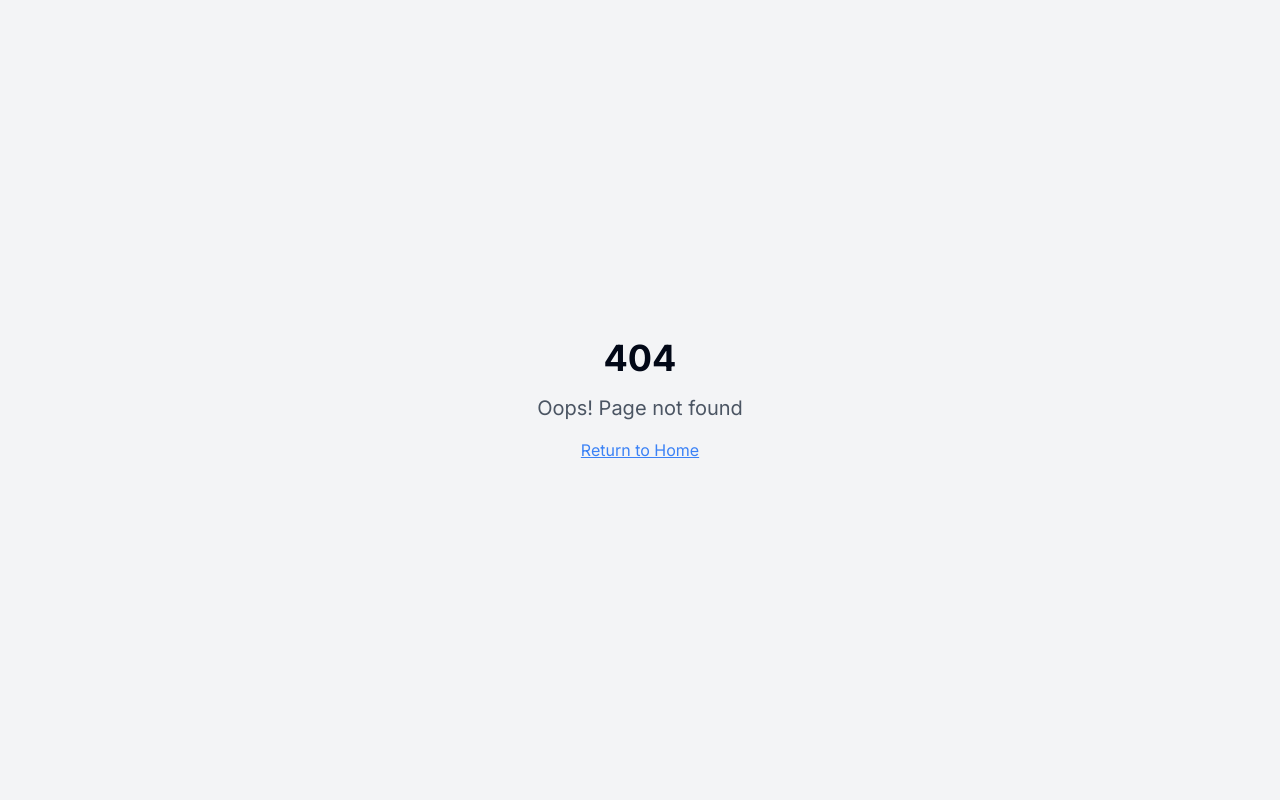
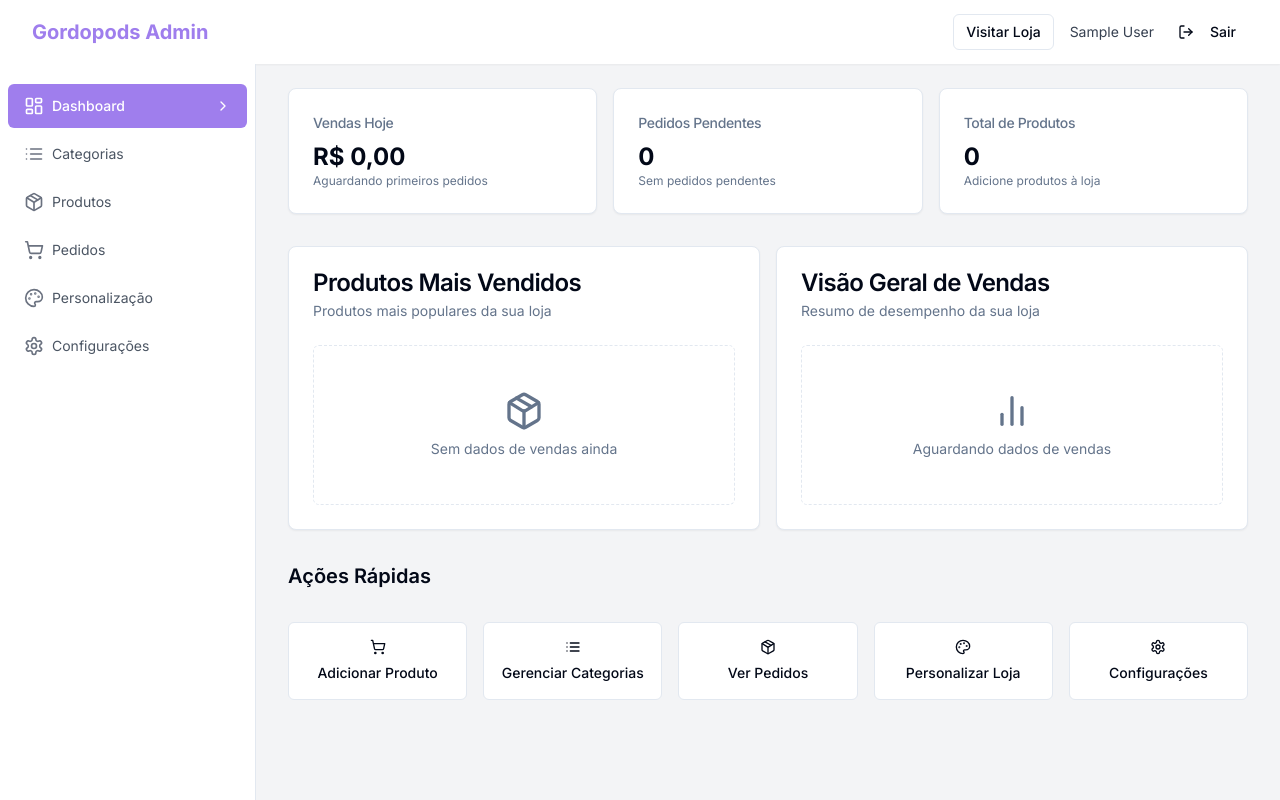
Before and after one commit to GaaspaaRn/gordopods-admin-panel, a React (Vite) app: page /z1k4adm in a window 1280 px wide. Before the commit this address had no page. Built offline with nearby package versions, Linux system fonts and the light colour scheme; sample sign-in values are in the browser's storage.

Commit message:
Refactor: Update routes and remove admin links
-   Modified `src/App.tsx` to set `/` to `StoreFront` and move admin routes to `/z1k4adm`.
-   Removed admin access links from `Index.tsx` and updated internal links.
-   Ensured `ProtectedRoute` and login functionality remain intact.

```diff
--- a/src/App.tsx
+++ b/src/App.tsx
@@ -9,7 +9,6 @@ import { CategoryProvider } from "./contexts/CategoryContext";
 import { StoreSettingsProvider } from "./contexts/StoreSettingsContext";
 import { ProductProvider } from "./contexts/ProductContext";
 import { CartProvider } from "./contexts/CartContext";
-import Index from "./pages/Index";
 import Login from "./pages/Login";
 import Dashboard from "./pages/admin/Dashboard";
 import Categories from "./pages/admin/Categories";
@@ -54,13 +53,13 @@ const App = () => (
                 <BrowserRouter>
                   <Routes>
                     {/* Public routes */}
-                    <Route path="/" element={<Index />} />
+                    <Route path="/" element={<StoreFront />} />
                     <Route path="/login" element={<Login />} />
-                    <Route path="/loja" element={<StoreFront />} />
+                    <Route path="/loja" element={<Navigate to="/" replace />} />
 
-                    {/* Protected admin routes */}
+                    {/* Protected admin routes - moved to /z1k4adm */}
                     <Route
-                      path="/admin"
+                      path="/z1k4adm"
                       element={
                         <ProtectedRoute>
                           <Dashboard />
@@ -68,7 +67,7 @@ const App = () => (
                       }
                     />
                     <Route
-                      path="/admin/categorias"
+                      path="/z1k4adm/categorias"
                       element={
                         <ProtectedRoute>
                           <Categories />
@@ -76,7 +75,7 @@ const App = () => (
                       }
                     />
                     <Route
-                      path="/admin/produtos"
+                      path="/z1k4adm/produtos"
                       element={
                         <ProtectedRoute>
                           <Products />
@@ -84,7 +83,7 @@ const App = () => (
                       }
                     />
                     <Route
-                      path="/admin/pedidos"
+                      path="/z1k4adm/pedidos"
                       element={
                         <ProtectedRoute>
                           <Orders />
@@ -92,7 +91,7 @@ const App = () => (
                       }
                     />
                     <Route
-                      path="/admin/personalizacao"
+                      path="/z1k4adm/personalizacao"
                       element={
                         <ProtectedRoute>
                           <StoreCustomization />
@@ -100,7 +99,7 @@ const App = () => (
                       }
                     />
                     <Route
-                      path="/admin/configuracoes"
+                      path="/z1k4adm/configuracoes"
                       element={
                         <ProtectedRoute>
                           <Settings />
--- a/src/components/admin/AdminLayout.tsx
+++ b/src/components/admin/AdminLayout.tsx
@@ -1,132 +1,163 @@
 
-import { ReactNode, useState } from 'react';
-import { Link, useLocation } from 'react-router-dom';
-import { cn } from '@/lib/utils';
+import React, { useState } from 'react';
+import { Link, useLocation, useNavigate } from 'react-router-dom';
+import { useAuth } from '@/contexts/AuthContext';
 import { Button } from '@/components/ui/button';
 import {
   LayoutDashboard,
-  Tag,
-  ShoppingCart,
+  Package,
+  List,
   Palette,
   Settings,
+  LogOut,
   Menu,
   X,
-  LogOut
+  ShoppingCart,
+  ChevronRight
 } from 'lucide-react';
-import { useAuth } from '@/contexts/AuthContext';
-import { Separator } from '@/components/ui/separator';
-
-type NavigationItem = {
-  name: string;
-  href: string;
-  icon: typeof LayoutDashboard;
-};
-
-const navigation: NavigationItem[] = [
-  { name: 'Dashboard', href: '/admin', icon: LayoutDashboard },
-  { name: 'Categorias', href: '/admin/categorias', icon: Tag },
-  { name: 'Produtos', href: '/admin/produtos', icon: ShoppingCart },
-  { name: 'Personalização', href: '/admin/personalizacao', icon: Palette },
-  { name: 'Configurações', href: '/admin/configuracoes', icon: Settings },
-];
 
 interface AdminLayoutProps {
-  children: ReactNode;
+  children: React.ReactNode;
 }
 
-export default function AdminLayout({ children }: AdminLayoutProps) {
-  const [sidebarOpen, setSidebarOpen] = useState(false);
+const AdminLayout = ({ children }: AdminLayoutProps) => {
+  const { user, logout } = useAuth();
   const location = useLocation();
-  const { logout } = useAuth();
+  const navigate = useNavigate();
+  const [isMobileMenuOpen, setIsMobileMenuOpen] = useState(false);
 
-  const currentPage = navigation.find(item =>
-    item.href === location.pathname ||
-    (item.href !== '/admin' && location.pathname.startsWith(item.href))
-  );
+  const handleLogout = () => {
+    logout();
+    navigate('/login');
+  };
+
+  const isActive = (path: string) => {
+    return location.pathname === path || location.pathname.startsWith(`${path}/`);
+  };
+
+  const menuItems = [
+    { name: 'Dashboard', icon: <LayoutDashboard size={20} />, path: '/z1k4adm' },
+    { name: 'Categorias', icon: <List size={20} />, path: '/z1k4adm/categorias' },
+    { name: 'Produtos', icon: <Package size={20} />, path: '/z1k4adm/produtos' },
+    { name: 'Pedidos', icon: <ShoppingCart size={20} />, path: '/z1k4adm/pedidos' },
+    { name: 'Personalização', icon: <Palette size={20} />, path: '/z1k4adm/personalizacao' },
+    { name: 'Configurações', icon: <Settings size={20} />, path: '/z1k4adm/configuracoes' },
+  ];
 
   return (
-    <div className="flex h-full min-h-screen bg-gray-50">
-      {/* Mobile sidebar */}
-      <div
-        className={cn(
-          "fixed inset-0 z-40 lg:hidden bg-black/80 transition-opacity duration-300",
-          sidebarOpen ? "opacity-100" : "opacity-0 pointer-events-none"
-        )}
-        onClick={() => setSidebarOpen(false)}
-      />
+    <div className="min-h-screen bg-gray-100 flex flex-col">
+      {/* Header */}
+      <header className="bg-white shadow-sm">
+        <div className="max-w-7xl mx-auto px-4 sm:px-6 lg:px-8">
+          <div className="flex justify-between h-16">
+            <div className="flex">
+              {/* Mobile menu button */}
+              <div className="flex items-center md:hidden">
+                <button
+                  onClick={() => setIsMobileMenuOpen(!isMobileMenuOpen)}
+                  className="text-gray-500 hover:text-gray-800 p-2"
+                >
+                  {isMobileMenuOpen ? <X size={20} /> : <Menu size={20} />}
+                </button>
+              </div>
 
-      <div
-        className={cn(
-          "fixed inset-y-0 left-0 z-40 w-64 bg-white shadow-lg transform transition-transform duration-300 ease-in-out lg:translate-x-0 lg:static lg:inset-auto",
-          sidebarOpen ? "translate-x-0" : "-translate-x-full"
-        )}
-      >
-        <div className="flex h-16 items-center justify-between px-4 border-b">
-          <Link to="/admin" className="text-xl font-semibold text-brand-purple">
-            Gordopods
+              {/* Logo */}
+              <div className="flex-shrink-0 flex items-center">
+                <Link to="/z1k4adm" className="text-xl font-bold text-primary">
+                  Gordopods Admin
+                </Link>
+              </div>
+            </div>
+
+            <div className="flex items-center">
+              {/* Visit store button */}
+              <Link to="/" className="hidden md:block mr-4">
+                <Button variant="outline" size="sm">
+                  Visitar Loja
+                </Button>
+              </Link>
+
+              {/* User info and logout */}
+              <div className="flex items-center">
+                <span className="hidden md:block text-sm text-gray-700 mr-3">
+                  {user?.name || user?.email}
+                </span>
+                <Button variant="ghost" size="sm" onClick={handleLogout}>
+                  <LogOut size={18} />
+                  <span className="sr-only md:not-sr-only md:ml-2">Sair</span>
+                </Button>
+              </div>
+            </div>
+          </div>
+        </div>
+      </header>
+
+      {/* Mobile menu */}
+      <div className={`md:hidden ${isMobileMenuOpen ? 'block' : 'hidden'}`}>
+        <nav className="bg-white shadow-inner px-4 py-2 space-y-1">
+          <Link to="/" className="flex items-center px-3 py-2 text-sm text-gray-600 hover:bg-gray-100 rounded">
+            <ShoppingCart size={18} className="mr-2" />
+            Visitar Loja
           </Link>
-          <Button
-            variant="ghost"
-            size="icon"
-            onClick={() => setSidebarOpen(false)}
-            className="lg:hidden"
-          >
-            <X size={20} />
-          </Button>
-        </div>
 
-        <nav className="flex flex-col gap-1 p-4">
-          {navigation.map((item) => (
+          <div className="border-t my-2"></div>
+
+          {menuItems.map((item) => (
             <Link
               key={item.name}
-              to={item.href}
-              className={cn(
-                "flex items-center gap-3 rounded-md px-3 py-2 text-sm font-medium transition-colors",
-                item.href === location.pathname ||
-                (item.href !== '/admin' && location.pathname.startsWith(item.href))
-                  ? "bg-brand-light-purple text-brand-dark-purple"
-                  : "text-gray-700 hover:bg-gray-100"
-              )}
-              onClick={() => setSidebarOpen(false)}
+              to={item.path}
+              className={`flex items-center px-3 py-2 text-sm rounded ${
+                isActive(item.path)
+                  ? 'bg-primary text-white font-medium'
+                  : 'text-gray-600 hover:bg-gray-100'
+              }`}
             >
-              <item.icon size={18} />
+              {React.cloneElement(item.icon, {
+                className: isActive(item.path) ? 'mr-2' : 'mr-2 text-gray-500',
+              })}
               {item.name}
             </Link>
           ))}
-
-          <Separator className="my-4" />
-
-          <Button
-            variant="ghost"
-            className="justify-start text-red-600 hover:text-red-700 hover:bg-red-50"
-            onClick={logout}
-          >
-            <LogOut size={18} className="mr-2" />
-            Sair
-          </Button>
         </nav>
       </div>
 
-      <div className="flex flex-1 flex-col">
-        <header className="sticky top-0 z-10 bg-white border-b h-16 flex items-center px-4 lg:px-8">
-          <Button
-            variant="ghost"
-            size="icon"
-            onClick={() => setSidebarOpen(true)}
-            className="lg:hidden"
-          >
-            <Menu size={20} />
-          </Button>
+      <div className="flex flex-col md:flex-row flex-1">
+        {/* Sidebar (desktop only) */}
+        <div className="hidden md:flex md:w-64 md:flex-col md:fixed md:inset-y-0 pt-16">
+          <div className="flex-1 flex flex-col min-h-0 bg-white border-r">
+            <div className="flex-1 flex flex-col pt-5 pb-4 overflow-y-auto">
+              <nav className="flex-1 px-2 space-y-1">
+                {menuItems.map((item) => (
+                  <Link
+                    key={item.name}
+                    to={item.path}
+                    className={`flex items-center px-4 py-3 text-sm rounded-md ${
+                      isActive(item.path)
+                        ? 'bg-primary text-white font-medium'
+                        : 'text-gray-600 hover:bg-gray-100'
+                    }`}
+                  >
+                    {React.cloneElement(item.icon, {
+                      className: isActive(item.path) ? 'mr-2' : 'mr-2 text-gray-500',
+                    })}
+                    {item.name}
+                    {isActive(item.path) && <ChevronRight className="ml-auto" size={16} />}
+                  </Link>
+                ))}
+              </nav>
+            </div>
+          </div>
+        </div>
 
-          <div className="ml-4 lg:ml-0 font-medium">
-            {currentPage?.name || 'Admin'}
+        {/* Main content */}
+        <div className="flex-1 md:pl-64 pt-6 pb-12">
+          <div className="max-w-7xl mx-auto px-4 sm:px-6 lg:px-8">
+            {children}
           </div>
-        </header>
-
-        <main className="flex-1 p-4 lg:p-8">
-          {children}
-        </main>
+        </div>
       </div>
     </div>
   );
-}
+};
+
+export default AdminLayout;
--- a/src/pages/Index.tsx
+++ b/src/pages/Index.tsx
@@ -16,14 +16,14 @@ export default function Index() {
         </p>
 
         <div className="flex flex-col md:flex-row gap-4 justify-center pt-4">
-          <Link to="/admin">
+          <Link to="/z1k4adm">
             <Button className="w-full md:w-auto">
               <Settings size={18} className="mr-2" />
               Acessar Painel Admin
             </Button>
           </Link>
 
-          <Link to="/loja">
+          <Link to="/">
             <Button variant="outline" className="w-full md:w-auto">
               <ShoppingCart size={18} className="mr-2" />
               Ver Loja
--- a/src/pages/admin/Dashboard.tsx
+++ b/src/pages/admin/Dashboard.tsx
@@ -103,7 +103,7 @@ export default function Dashboard() {
         <h2 className="text-xl font-semibold mt-8 mb-4">Ações Rápidas</h2>
 
         <div className="grid gap-4 sm:grid-cols-2 md:grid-cols-3 lg:grid-cols-5">
-          <Link to="/admin/produtos/novo">
+          <Link to="/z1k4adm/produtos/novo">
             <Button
               variant="outline"
               className="w-full h-auto py-4 flex flex-col items-center justify-center gap-2"
@@ -113,7 +113,7 @@ export default function Dashboard() {
             </Button>
           </Link>
 
-          <Link to="/admin/categorias">
+          <Link to="/z1k4adm/categorias">
             <Button
               variant="outline"
               className="w-full h-auto py-4 flex flex-col items-center justify-center gap-2"
@@ -123,7 +123,7 @@ export default function Dashboard() {
             </Button>
           </Link>
 
-          <Link to="/admin/pedidos">
+          <Link to="/z1k4adm/pedidos">
             <Button
               variant="outline"
               className="w-full h-auto py-4 flex flex-col items-center justify-center gap-2"
@@ -133,7 +133,7 @@ export default function Dashboard() {
             </Button>
           </Link>
 
-          <Link to="/admin/personalizacao">
+          <Link to="/z1k4adm/personalizacao">
             <Button
               variant="outline"
               className="w-full h-auto py-4 flex flex-col items-center justify-center gap-2"
@@ -143,7 +143,7 @@ export default function Dashboard() {
             </Button>
           </Link>
 
-          <Link to="/admin/configuracoes">
+          <Link to="/z1k4adm/configuracoes">
             <Button
               variant="outline"
               className="w-full h-auto py-4 flex flex-col items-center justify-center gap-2"
--- a/src/pages/store/StoreFront.tsx
+++ b/src/pages/store/StoreFront.tsx
@@ -80,7 +80,7 @@ export default function StoreFront() {
                 />
               ) : null}
 
-              <Link to="/loja" className="text-xl font-bold" style={{ color: primaryColor }}>
+              <Link to="/" className="text-xl font-bold" style={{ color: primaryColor }}>
                 {storeSettings.storeName}
               </Link>
             </div>
@@ -137,7 +137,7 @@ export default function StoreFront() {
         >
           <div className="pt-2 pb-4 px-4 space-y-1 bg-white">
             <Button variant="ghost" className="w-full justify-start" asChild>
-              <Link to="/loja">
+              <Link to="/">
                 <Home className="h-5 w-5 mr-2" />
                 <span>Início</span>
               </Link>
```
Also changed, not shown: 1 other file (tests, documents, lock files or other folders).
